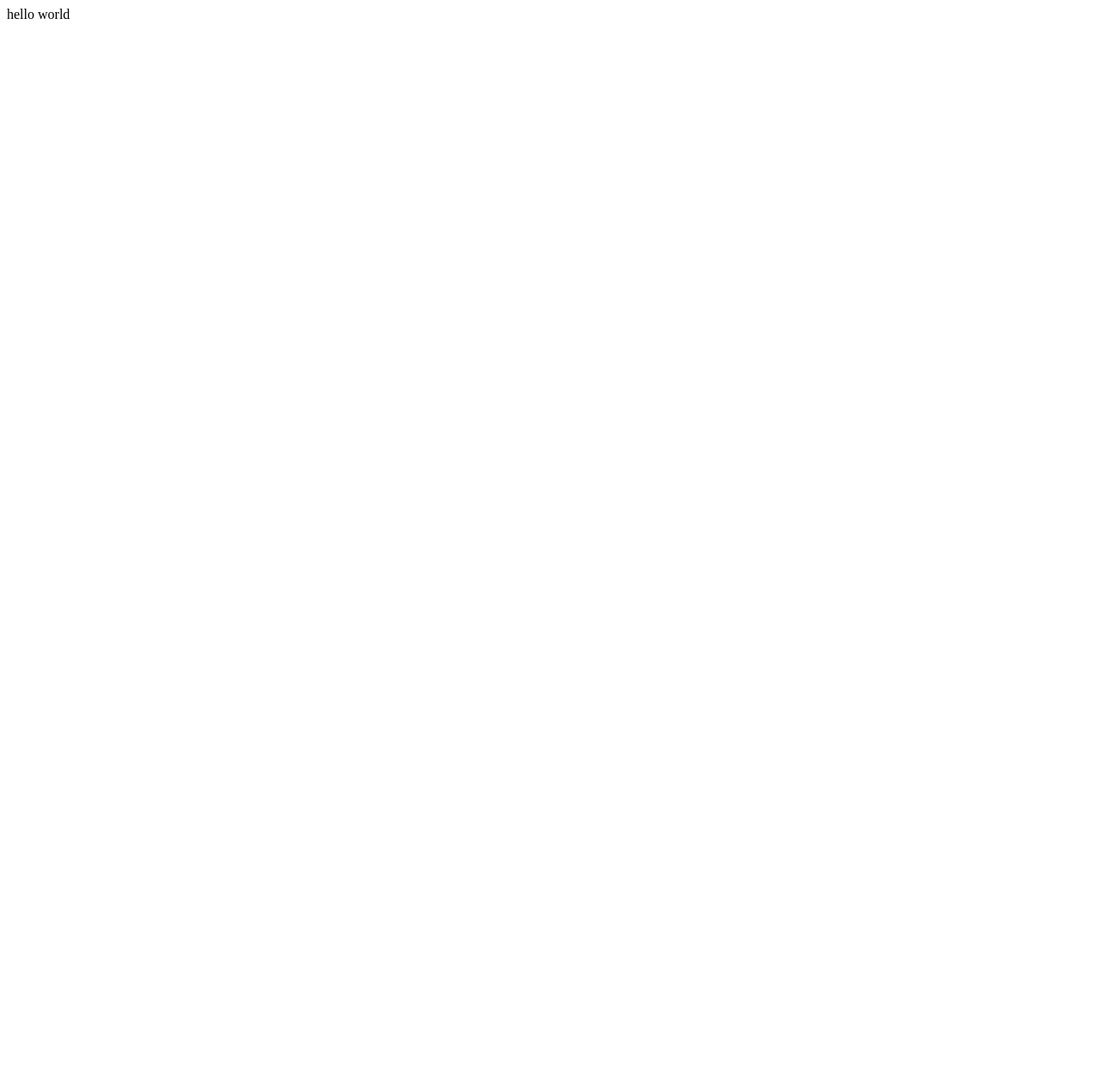
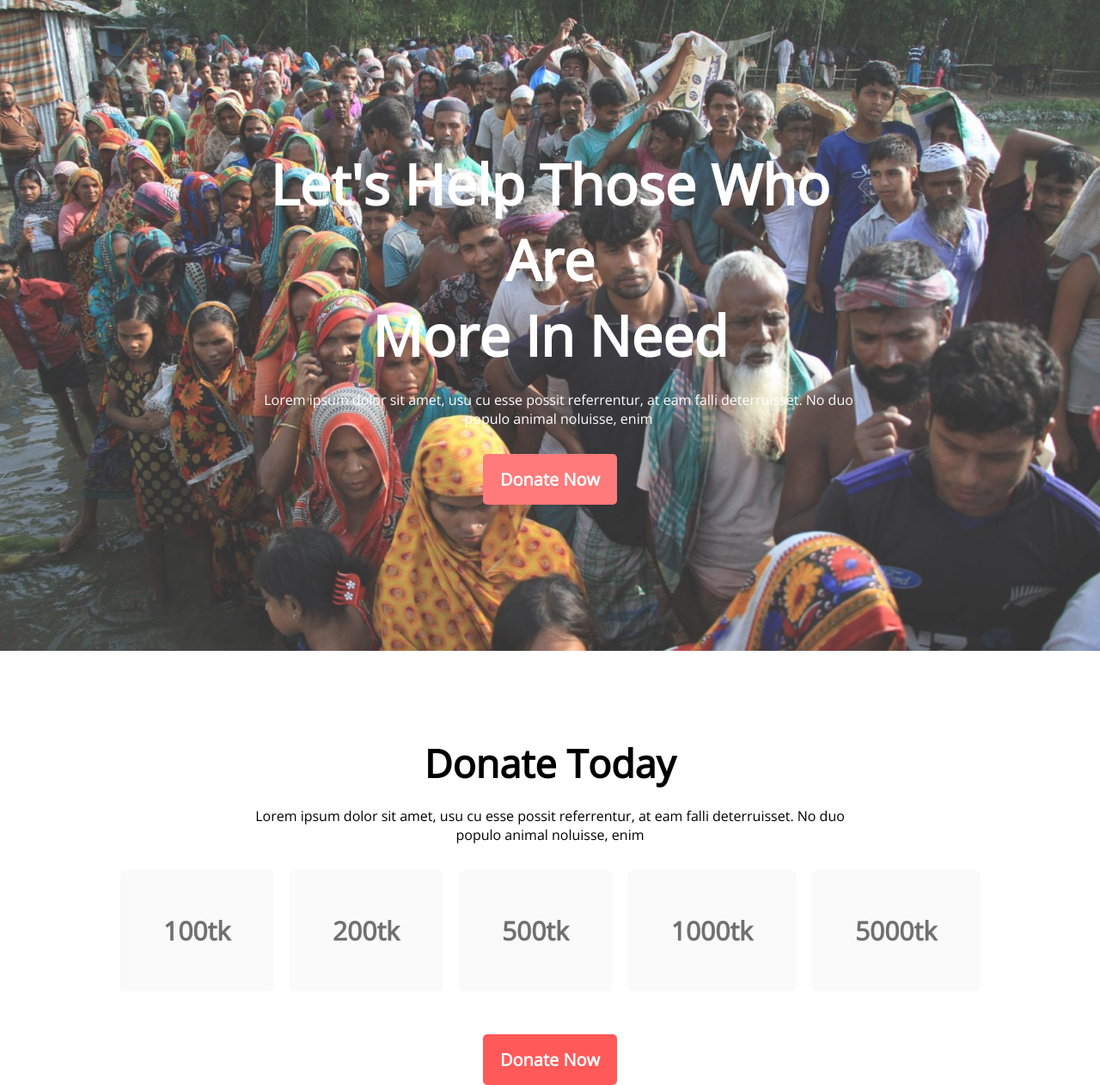
Before and after one commit to alif-js/donate-today-test-lp, a plain HTML site: page index.html in a window 1280 px wide. Shown: the whole page at 86% size. Before the commit the page ends 800 px from the top, so only its background shows below. Drawn offline with nearby package versions, Linux system fonts and the light colour scheme.

Commit message:
second commit

```diff
--- a/index.html
+++ b/index.html
@@ -4,13 +4,37 @@
     <meta charset="UTF-8">
     <meta name="viewport" content="width=device-width, initial-scale=1.0">
     <title>Donate Today</title>
+    <link rel="preconnect" href="https://fonts.googleapis.com">
+    <link rel="preconnect" href="https://fonts.gstatic.com" crossorigin>
+    <link href="https://fonts.googleapis.com/css2?family=Open+Sans&display=swap" rel="stylesheet">
+    <link rel="stylesheet" href="styles.css">
 </head>
 <body>
-    <header>
-        hello world
+    <header class="header">
+        <div class="header-title">
+            <h1 class="title">Let's Help Those Who Are<br>More In Need</h1>
+            <p class="description">
+                Lorem ipsum dolor sit amet, usu cu esse possit referrentur, at eam falli deterruisset. No duo populo animal noluisse, enim
+            </p>
+            <button class="btn-primary">Donate Now</button>
+        </div>
     </header>
     <main>
+        <section class="donate-today">
+            <h3 class="section-title">Donate Today</h3>
+            <p class="section-description">Lorem ipsum dolor sit amet, usu cu esse possit referrentur, at eam falli deterruisset. No duo populo animal noluisse, enim</p>
+            <div class="amount">
+                <div class="amount-content">100tk</div>
+                <div class="amount-content">200tk</div>
+                <div class="amount-content">500tk</div>
+                <div class="amount-content">1000tk</div>
+                <div class="amount-content">5000tk</div>
+            </div>
+            <button class="btn-primary">Donate Now</button>
+        </section>
+        <section class="donate-plan">
 
+        </section>
     </main>
     <footer>
 
--- a/styles.css
+++ b/styles.css
@@ -0,0 +1,81 @@
+*{
+    margin: 0;
+    font-family: 'Open Sans', sans-serif;
+}
+
+.btn-primary{
+    background-color: #FF5959;
+    color: white;
+    font-weight: 700;
+    font-size: 20px;
+    padding: 16px 20px;
+    border: 0;
+    border-radius: 5px;
+}
+.btn-primary:hover{
+    background-color: #FF8000;
+}
+.header{
+    background-image: url(images/donation7.jpg);
+    background-repeat: no-repeat;
+    background-size: cover;
+    /* background-attachment: fixed; */
+    opacity: 0.8;
+    margin-bottom: 100px;
+}
+.header-title{
+    padding: 170px 300px;
+    color: white;
+    text-align: center;
+}
+.header-title .title{
+    margin-bottom: 20px;
+    font-size: 65px;
+    font-weight: bold;
+}
+.header-title .description{
+    padding-bottom: 30px;
+    width: 700px;
+    margin: 0 auto;
+}
+
+/* donate today section */
+
+.section-title{
+    font-size: 45px;
+    font-weight: bold;
+    margin-bottom: 20px;
+}
+.section-description{
+    padding-bottom: 30px;
+    width: 700px;
+    margin: 0 auto;
+}
+.donate-today{
+    text-align: center;
+    margin: 0 auto;
+}
+.amount{
+    display: flex;
+    justify-content: space-between;
+    margin: 0 auto;
+    width: 1000px;
+    padding-bottom: 50px;
+}
+.amount-content{
+    color: #707070;
+    background-color: #FAFAFA;
+    /* background-color: #FF8000; */
+    /* height: 130px;
+    width: 130px; */
+    padding: 50px 50px;
+    border-radius: 5px;
+    font-weight: bold;
+    font-size: 30px;
+}
+.amount-content:hover{
+    background-color: #FFEEEE;
+    color: #FF5959;
+    border: solid;
+    border-color: #FF5959;
+}
```
